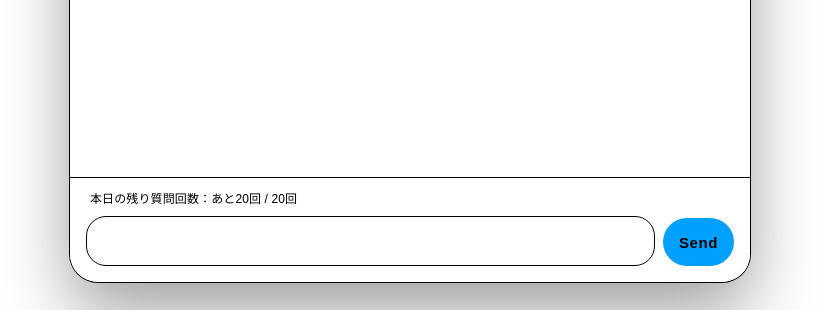
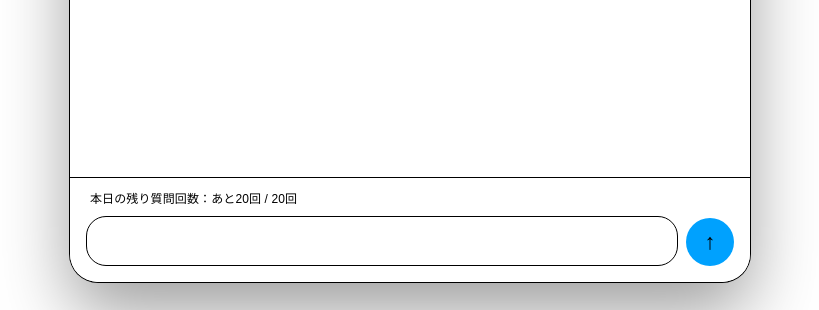
Before and after one commit to murakami-2029/iranee-ai, a plain HTML site: page public/index.html in a window 1280 px wide. Shown: the part 490-800 px from the top of the page, without its empty margins (230-1049 px from the left). Drawn offline with Linux system fonts and the light colour scheme.

Commit message:
Add files via upload

```diff
--- a/public/index.html
+++ b/public/index.html
@@ -173,7 +173,7 @@
       align-self: flex-start;
       background: var(--paper-2);
       border: 1px solid var(--line);
-      border-left: 3px solid var(--accent);
+      border-left: 3px solid #00A1FE;
       border-bottom-left-radius: 5px;
       box-shadow: 3px 3px 0 rgba(36, 28, 22, 0.05);
     }
@@ -253,17 +253,18 @@
 
     button.send {
       flex: none;
-      min-height: 48px;
+      width: 48px;
+      height: 48px;
       margin: 0;
-      padding: 0 16px;
+      padding: 0;
       border: 0;
-      border-radius: 999px;
+      border-radius: 50%;
       background: #00A1FE;
       color: #000000;
       font-family: inherit;
-      font-size: 15px;
+      font-size: 22px;
       font-weight: 700;
-      letter-spacing: 0.04em;
+      line-height: 1;
       cursor: pointer;
       box-shadow: none;
     }
@@ -466,7 +467,7 @@
         <div class="composer">
           <label class="sr-only" for="input">質問</label>
           <textarea id="input" rows="1" required></textarea>
-          <button class="send" type="submit">Send</button>
+          <button class="send" type="submit" aria-label="送信">↑</button>
         </div>
       </form>
     </main>
```
